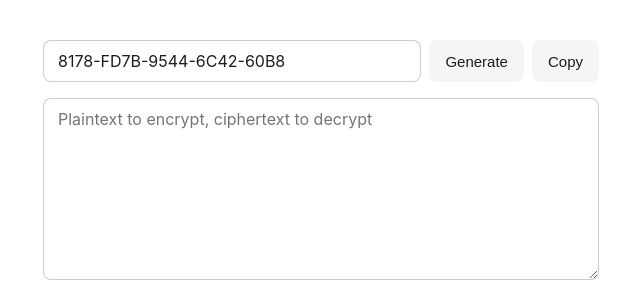
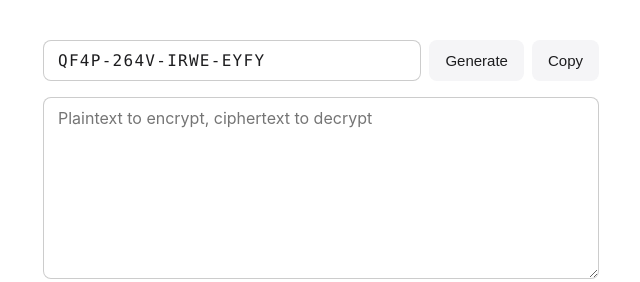
Before and after one commit to erniu3/pocket-crypt, a plain HTML site: page index.html in a window 1280 px wide. Both pictures are taken after typing "Sample" into the empty fields and a click on the button "Generate". Shown: the top 282 px of the page, 319-959 px from the left. Drawn offline with Linux system fonts and the light colour scheme.

Commit message:
Enhance password generation to use Base32 encoding

```diff
--- a/index.html
+++ b/index.html
@@ -66,6 +66,11 @@
             color-scheme: inherit;
         }
 
+        #pwd {
+            font-family: "SF Mono", "Menlo", "Consolas", "Liberation Mono", "Courier New", monospace;
+            letter-spacing: 0.08em;
+        }
+
         input[type="text"]:focus,
         textarea:focus {
             border-color: var(--sk-link);
@@ -120,13 +125,22 @@
         var subtle = crypto.subtle || crypto.webkitSubtle;
         var encoder = new TextEncoder();
         var decoder = new TextDecoder();
+        // RFC 4648 Base32 alphabet: A-Z 2-7 (no 0/1/8/9, so no 0/O or 1/I/l confusion)
+        var BASE32 = 'ABCDEFGHIJKLMNOPQRSTUVWXYZ234567';
         function generatePassword() {
+            // 80 bits of entropy -> 16 Base32 chars (5 bits each) -> 4 groups of 4
             var bytes = crypto.getRandomValues(new Uint8Array(10));
-            var hex = '';
+            var chars = '';
+            var buffer = 0, bits = 0;
             for (var i = 0; i < 10; i++) {
-                hex += (bytes[i] >> 4).toString(16) + (bytes[i] & 15).toString(16);
+                buffer = (buffer << 8) | bytes[i];
+                bits += 8;
+                while (bits >= 5) {
+                    bits -= 5;
+                    chars += BASE32[(buffer >> bits) & 31];
+                }
             }
-            document.getElementById('pwd').value = hex.toUpperCase().match(/.{1,4}/g).join('-');
+            document.getElementById('pwd').value = chars.match(/.{1,4}/g).join('-');
         }
         function copyPassword() {
             var field = document.getElementById('pwd');
```
